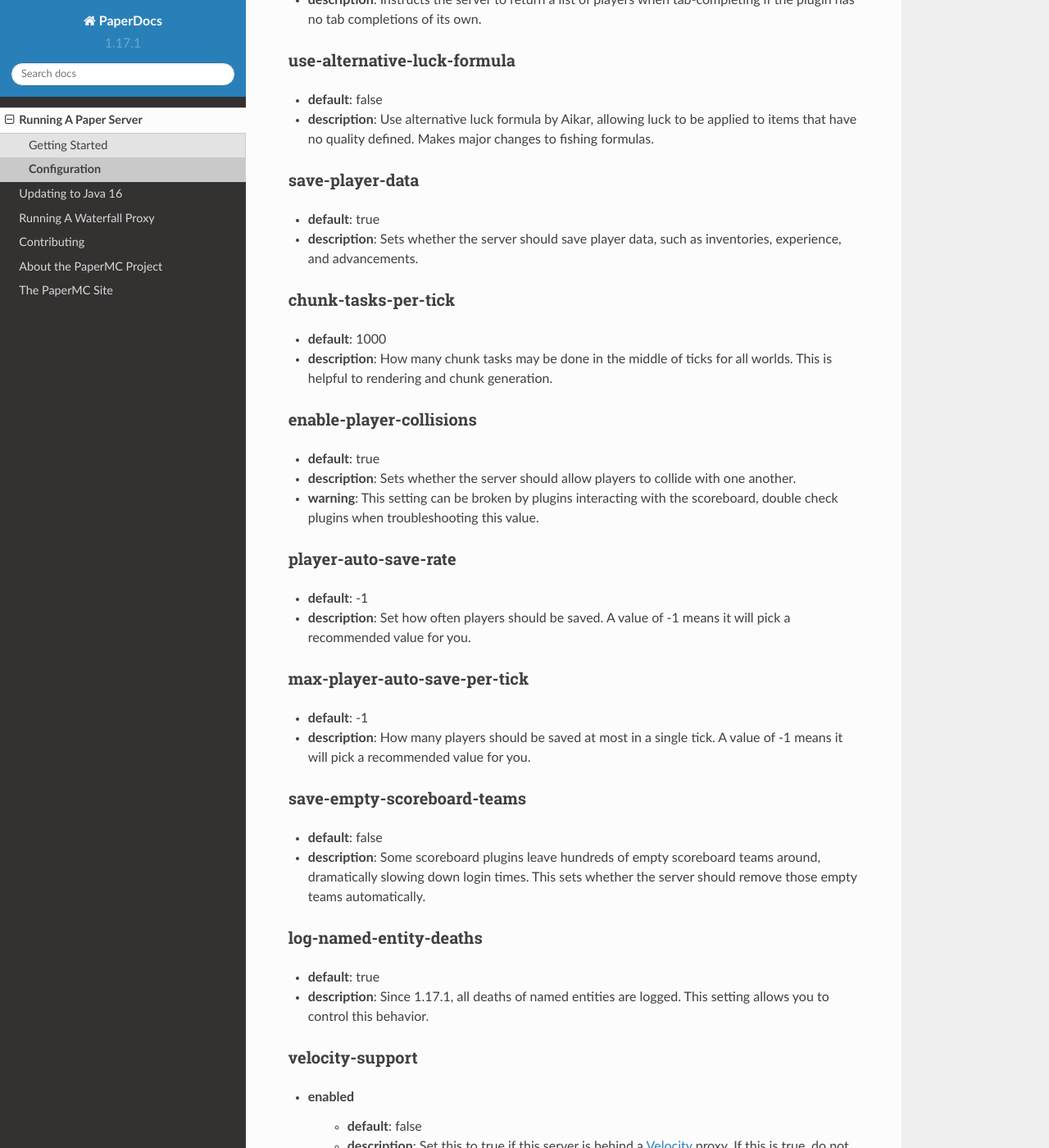
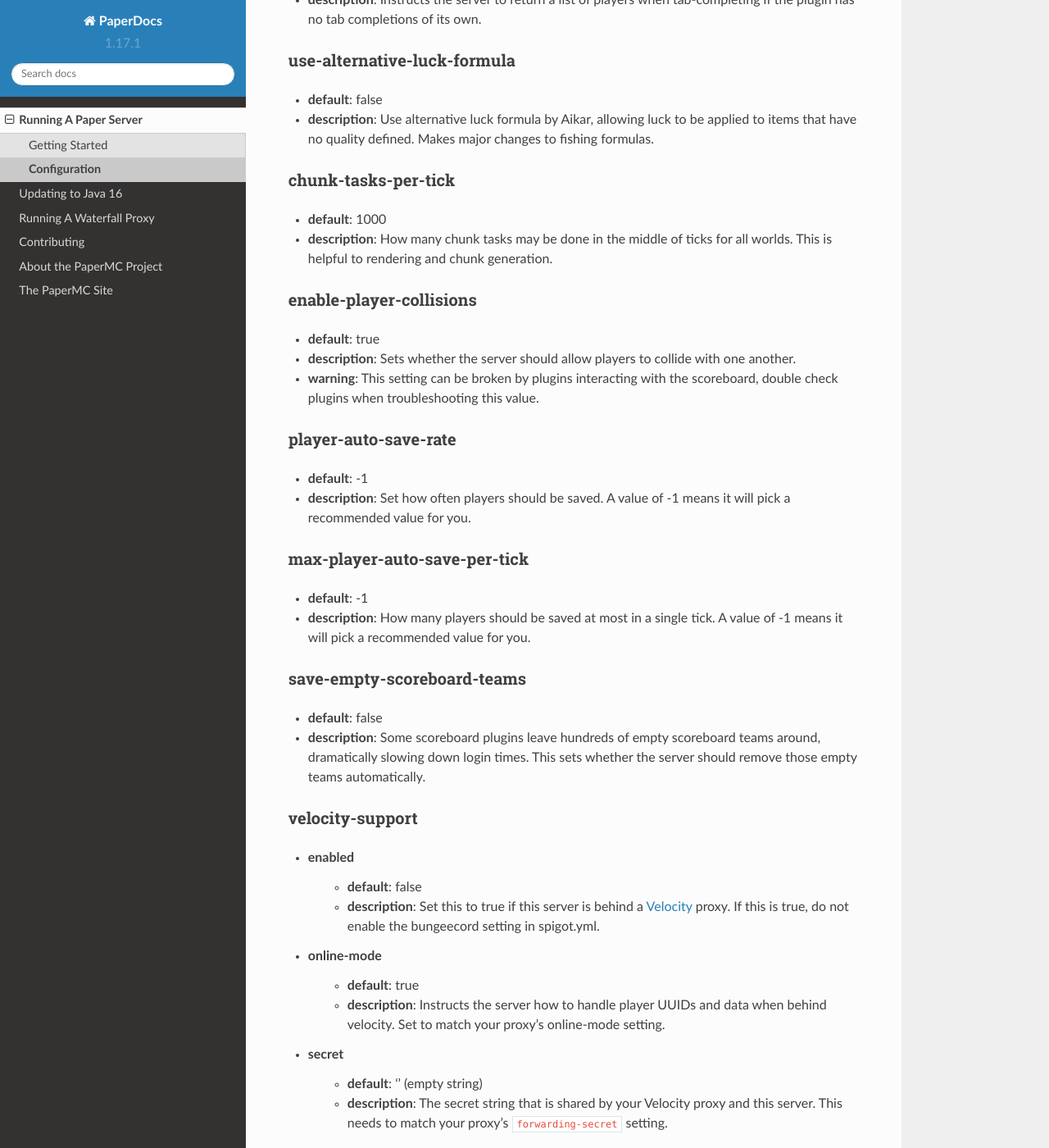
Before and after one commit to PaperMC/PaperDocs, a Sphinx documentation site: the page built from source/server/configuration.rst, in a window 1280 px wide and 1400 px high, scrolled down 2077 px. Shown: the whole window at 82% size. Built offline with Sphinx 7.4.7 and the Read the Docs theme 2.0.0, drawn with Linux system fonts in a browser that asks for light colours.

Commit message:
remove config options now in spigot.yml
both save-player-data and log-named-entity-deaths are now in spigot.yml

https://github.com/PaperMC/Paper/blob/e9aa9ce66b8aa904bb5a54e8c6ae99097ea4e385/patches/server/0188-Upstream-config-migrations.patch

```diff
--- a/source/server/configuration.rst
+++ b/source/server/configuration.rst
@@ -96,12 +96,6 @@ use-alternative-luck-formula
   applied to items that have no quality defined. Makes major changes to fishing
   formulas.
 
-save-player-data
-~~~~~~~~~~~~~~~~
-* **default**: true
-* **description**: Sets whether the server should save player data, such as
-  inventories, experience, and advancements.
-
 chunk-tasks-per-tick
 ~~~~~~~~~~~~~~~~~~~~
 * **default**: 1000
@@ -134,12 +128,6 @@ save-empty-scoreboard-teams
 * **description**: Some scoreboard plugins leave hundreds of empty scoreboard
   teams around, dramatically slowing down login times. This sets whether the
   server should remove those empty teams automatically.
-
-log-named-entity-deaths
-~~~~~~~~~~~~~~~~~~~~~~~~~~~
-* **default**: true
-* **description**:  Since 1.17.1, all deaths of named entities are logged.
-  This setting allows you to control this behavior.
 
 velocity-support
 ~~~~~~~~~~~~~~~~
```
